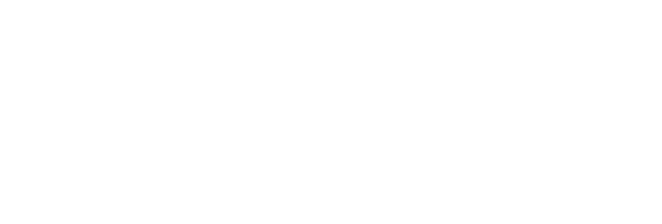
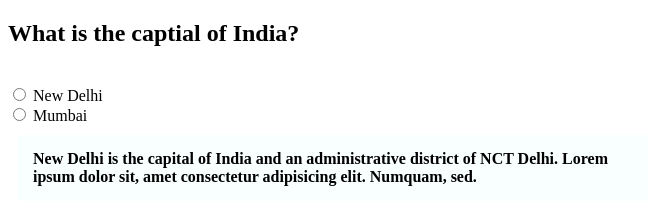
Before and after one commit to acciojob/trivia-Snoopyh34d, a website: page main.html in a window 1280 px wide. Shown: the whole page, without its empty margins (0-662 px from the left). Drawn offline with Linux system fonts and the light colour scheme.

Commit message:
created a submission

```diff
--- a/main.html
+++ b/main.html
@@ -1,16 +1,41 @@
 <!DOCTYPE html>
+<html lang="en">
+<head>
+    <meta charset="UTF-8">
+    <meta name="viewport" content="width=device-width, initial-scale=1.0">
+    <title>Document</title>
+    <style>
+        .*{
+            padding: 0px;
+            margin: 0px;
+        }
 
-<html>
+        .blockquote{
+            max-width: 600px;
+            margin: 10px;
+            padding: 15px;
+            border-left: 8px, solid green;
+            background-color:#f8fffe ;
+            font-weight: bold;
+        }
 
-<head>
-	<link rel="stylesheet" href="styles.css">
+    </style>
 </head>
+<body>
+    <form action="" class="form">
+        <h2>What is the captial of India?</h2>
+        <br>
 
-<body>
-	<!-- the entire body must be written by student -->
-    <script type="text/javascript" src="./script.js">
-</script>
+        <input type="radio" name="capital" id="delhi">
+        <label for="New_Delhi">New Delhi</label>
+        <br>
+
+        <input type="radio" name="capital" id="mumbai">
+        <label for="Mumbai">Mumbai</label>
+
+        <blockquote class="blockquote">New Delhi is the capital of India and an administrative district of NCT Delhi. Lorem ipsum dolor sit, amet consectetur adipisicing elit. Numquam, sed.</blockquote>
+    </form>
+
 
 </body>
-
 </html>
```
